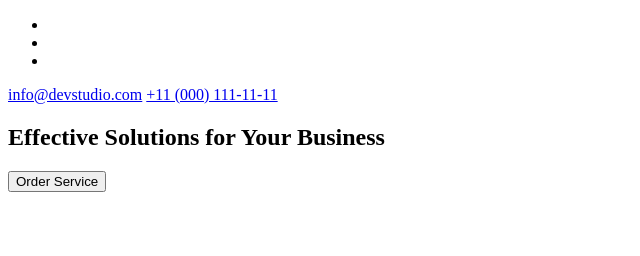
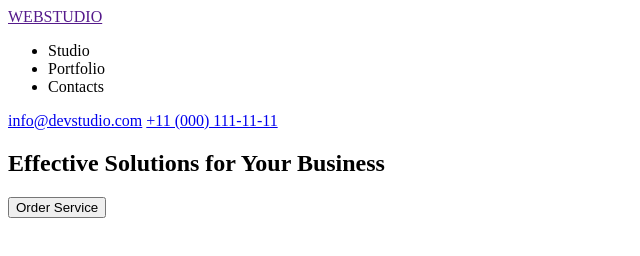
Before and after one commit to Oleg-Butenko/goit-markup-hw-01, a plain HTML site: page index.html in a window 1280 px wide. Shown: the whole page, without its empty margins (0-640 px from the left). Drawn offline with Linux system fonts and the light colour scheme.

Commit message:
header supplemented

```diff
--- a/index.html
+++ b/index.html
@@ -8,11 +8,11 @@
   <body>
     <header>
       <nav>
-        <a href=""></a>
+        <a href="">WEBSTUDIO</a>
         <ul>
-          <li></li>
-          <li></li>
-          <li></li>
+          <li>Studio</li>
+          <li>Portfolio</li>
+          <li>Contacts</li>
         </ul>
         <a href="mailto:info@devstudio.com">info@devstudio.com</a>
         <a href="tel:+110001111111">+11 (000) 111-11-11</a>
```
